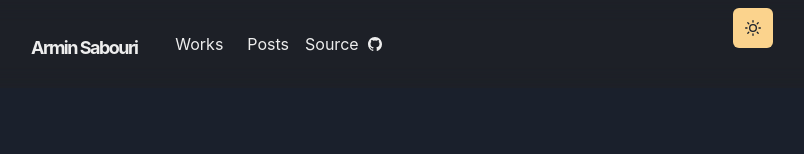
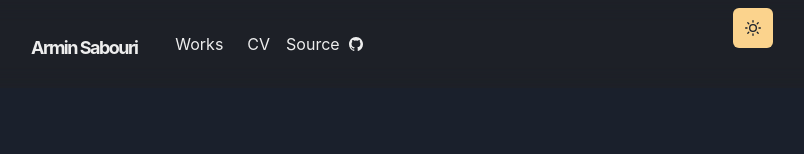
Before and after one commit to arminsabouri/armins88.github.io, a Next.js app: page / in a window 1280 px wide. Shown: the top 154 px of the page, without its empty margins (243-1047 px from the left). Built offline with nearby package versions, Linux system fonts and the light colour scheme.

Commit message:
Add CV to navbar

```diff
--- a/components/navbar.js
+++ b/components/navbar.js
@@ -77,8 +77,11 @@ export default function (props) {
           <NavLink href="/works" path={path}>
             Works
           </NavLink>
-          <NavLink href="/posts" path={path}>
+          {/* <NavLink href="/posts" path={path}>
             Posts
+          </NavLink> */}
+          <NavLink href="/Armin_Sabouri_Resume.pdf">
+            CV
           </NavLink>
           <NavLink
             _target="_blank"
@@ -114,9 +117,12 @@ export default function (props) {
                 <NextLink href="/works" passHref>
                   <MenuItem as={Link}>Works</MenuItem>
                 </NextLink>
-                <NextLink href="/posts" passHref>
+                <NavLink href="/Armin_Sabouri_Resume.pdf">
+                  <MenuItem as={Link}>CV</MenuItem>
+                </NavLink>
+                {/* <NextLink href="/posts" passHref>
                   <MenuItem as={Link}>Posts</MenuItem>
-                </NextLink>
+                </NextLink> */}
                 <MenuItem as={Link} href={GITHUB_LINK}>
                   View Source
                 </MenuItem>
```
Also changed, not shown: 1 other file (tests, documents, lock files or other folders).
